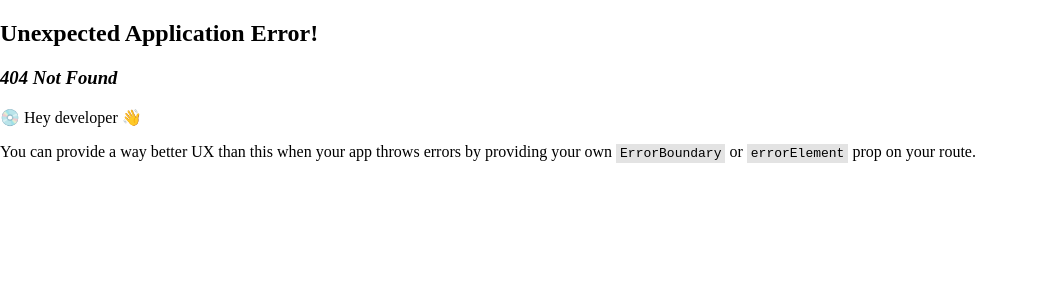
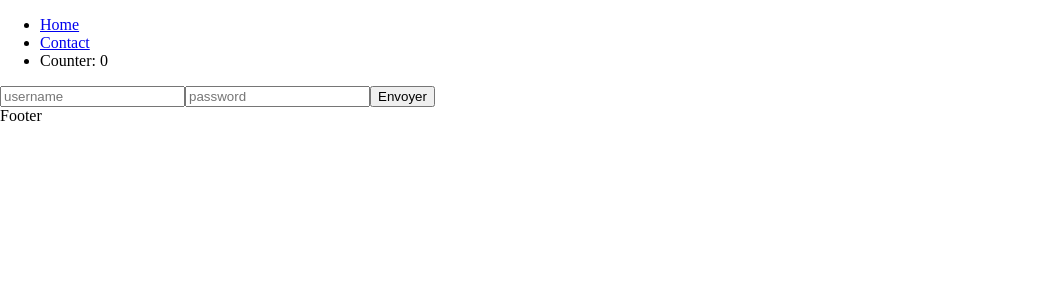
Before and after one commit to Elanis/l3-tp1-react, a React (Vite) app: page /form in a window 1280 px wide. Before the commit this address had no page. Shown: the top 300 px of the page, without its empty margins (0-1038 px from the left). Built offline with nearby package versions, Linux system fonts and the light colour scheme.

Commit message:
POST http

```diff
--- /dev/null
+++ b/src/business/postTest.js
@@ -0,0 +1,23 @@
+export default async function postTest(username, password) {
+	// https://developer.mozilla.org/fr/docs/Web/API/Fetch_API/Using_Fetch#fournir_des_options_à_la_requête
+	const res = await fetch('https://m1.dysnomia.studio/api/Users/auth', {
+		method: 'POST',
+		headers: {
+			'Content-Type': 'application/json',
+		},
+		body: JSON.stringify({
+			username: username,
+			password: password
+		})
+	});
+
+	if(res.status !== 200) {
+		throw new Error('Erreur lors de l\'auth');
+	}
+
+	const text = await res.text();
+	//const jsObject = await res.json();
+	console.log(text);
+
+	return text;
+}
--- /dev/null
+++ b/src/components/Form/index.jsx
@@ -0,0 +1,39 @@
+import { useState } from "react"
+import postTest from "../../business/postTest";
+
+export default function Form() {
+	const [username, setUsername] = useState('');
+	const [password, setPassword] = useState('');
+	const [error, setError] = useState(null);
+
+	function handleUsernameChange(e) {
+		setUsername(e.target.value);
+	}
+
+	function handlePasswordChange(e) {
+		setPassword(e.target.value);
+	}
+
+	async function submitForm() {
+		try {
+			const token = await postTest(username, password);
+
+			setError('');
+			setUsername('');
+			setPassword('');
+		} catch(e) {
+			setError(e.message);
+		}
+	}
+
+	return (
+		<div>
+			<span>{error}</span>
+			<input type="text" placeholder="username"
+				value={username} onChange={handleUsernameChange} />
+			<input type="password" placeholder="password"
+				value={password} onChange={handlePasswordChange} />
+			<input type="button" value="Envoyer" onClick={submitForm} />
+		</div>
+	)
+}
--- a/src/components/Router/index.jsx
+++ b/src/components/Router/index.jsx
@@ -5,6 +5,7 @@ import {
 
 import Contact from '../Contact';
 import Home from '../Home';
+import Form from '../Form';
 import Games from '../Games';
 import Layout from '../Layout';
 
@@ -23,6 +24,10 @@ const router = createBrowserRouter([
 			{
 				path: "/games",
 				element: <Games />,
+			},
+			{
+				path: "/form",
+				element: <Form />,
 			}
 		]
 	}
```
